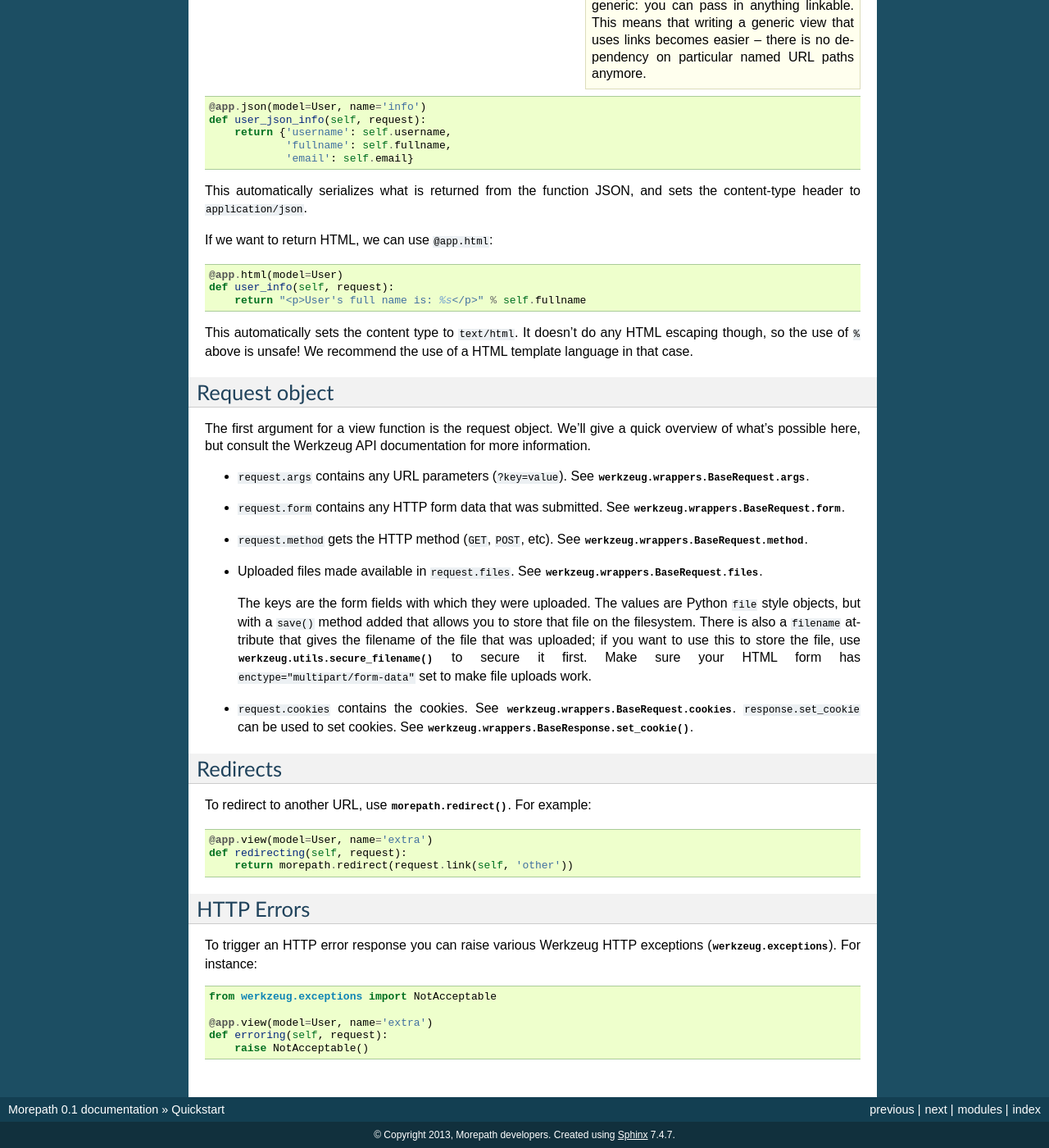
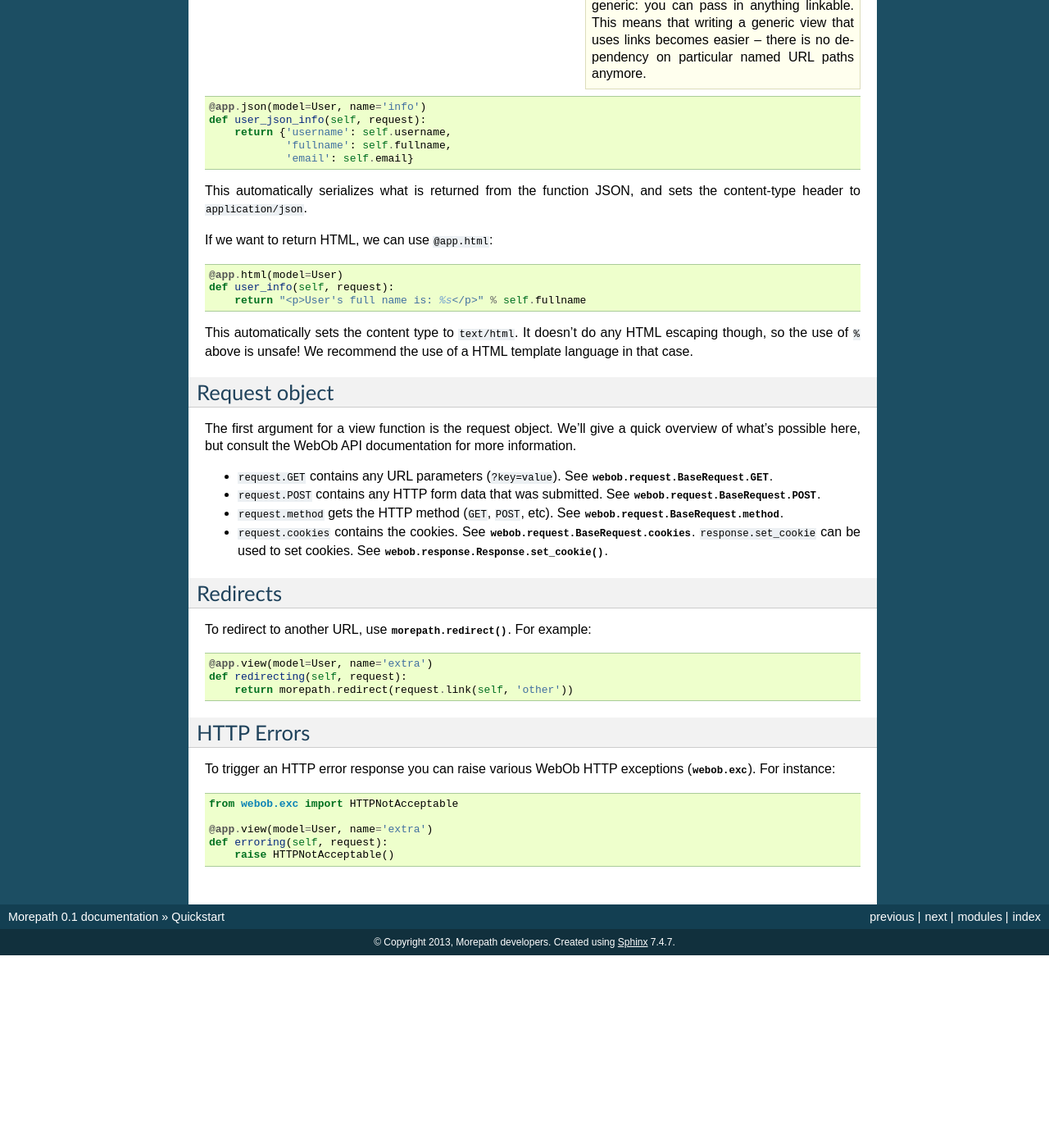
Before and after one commit to morepath/morepath, a Sphinx documentation site: the page built from doc/quickstart.rst, in a window 1280 px wide and 1400 px high, scrolled down 5353 px. Shown: the whole window at 82% size. Built offline with Sphinx 7.4.7, drawn with Linux system fonts in a browser that asks for light colours; after the commit the page ends 6518 px from its top, so only the background shows below that; some of the changed text lies outside the part shown.

Commit message:
Fix a bunch of intersphinx references.

```diff
--- a/doc/conf.py
+++ b/doc/conf.py
@@ -34,7 +34,7 @@ autodoc_member_order = 'groupwise'
 
 intersphinx_mapping = {
     'reg': ('http://reg.readthedocs.org/en/latest', None),
-    'werkzeug': ('http://werkzeug.pocoo.org/docs/', None)
+    'webob': ('http://docs.webob.org/en/latest', None),
     }
 
 # Add any paths that contain templates here, relative to this directory.
--- a/doc/quickstart.rst
+++ b/doc/quickstart.rst
@@ -276,9 +276,9 @@ The view is a function decorated by :meth:`morepath.AppBase.view` (or
 related decorators such as :meth:`morepath.AppBase.json` and
 :meth:`morepath.AppBase.html`) that gets two arguments: ``self``,
 which is the model that this view is working for, so in this case an
-instance of ``User``, and ``request` which is the current
-request. ``request`` is a :class:`morepath.Request` object (a subclass
-of :class:`werkzeug.wrappers.BaseRequest`).
+instance of ``User``, and ``request`` which is the current
+request. ``request`` is a :class:`morepath.request.Request` object (a
+subclass of :class:`webob.request.BaseRequest`).
 
 Now the URLs listed above such as ``/users/faassen`` will work.
 
@@ -369,33 +369,20 @@ Request object
 
 The first argument for a view function is the request object. We'll
 give a quick overview of what's possible here, but consult the
-Werkzeug API documentation for more information.
+WebOb API documentation for more information.
 
-* ``request.args`` contains any URL parameters (``?key=value``). See
-  :attr:`werkzeug.wrappers.BaseRequest.args`.
+* ``request.GET`` contains any URL parameters (``?key=value``). See
+  :attr:`webob.request.BaseRequest.GET`.
 
-* ``request.form`` contains any HTTP form data that was submitted. See
-  :attr:`werkzeug.wrappers.BaseRequest.form`.
+* ``request.POST`` contains any HTTP form data that was submitted. See
+  :attr:`webob.request.BaseRequest.POST`.
 
 * ``request.method`` gets the HTTP method (``GET``, ``POST``, etc). See
-  :attr:`werkzeug.wrappers.BaseRequest.method`.
-
-* Uploaded files made available in ``request.files``. See
-  :attr:`werkzeug.wrappers.BaseRequest.files`.
-
-  The keys are the form fields with which they were uploaded. The
-  values are Python ``file`` style objects, but with a ``save()``
-  method added that allows you to store that file on the
-  filesystem. There is also a ``filename`` attribute that gives the
-  filename of the file that was uploaded; if you want to use this to
-  store the file, use :func:`werkzeug.utils.secure_filename` to secure
-  it first. Make sure your HTML form has
-  ``enctype="multipart/form-data"`` set to make file uploads work.
+  :attr:`webob.request.BaseRequest.method`.
 
 * ``request.cookies`` contains the cookies. See
-  :attr:`werkzeug.wrappers.BaseRequest.cookies`. ``response.set_cookie``
-  can be used to set cookies. See
-  :meth:`werkzeug.wrappers.BaseResponse.set_cookie`.
+  :attr:`webob.request.BaseRequest.cookies`. ``response.set_cookie`` can be
+  used to set cookies. See :meth:`webob.response.Response.set_cookie`.
 
 Redirects
 ---------
@@ -409,11 +396,11 @@ To redirect to another URL, use :func:`morepath.redirect`. For example::
 HTTP Errors
 -----------
 
-To trigger an HTTP error response you can raise various Werkzeug HTTP
-exceptions (:mod:`werkzeug.exceptions`). For instance::
+To trigger an HTTP error response you can raise various WebOb HTTP
+exceptions (:mod:`webob.exc`). For instance::
 
-  from werkzeug.exceptions import NotAcceptable
+  from webob.exc import HTTPNotAcceptable
 
   @app.view(model=User, name='extra')
   def erroring(self, request):
-      raise NotAcceptable()
+      raise HTTPNotAcceptable()
```
Also changed, not shown: other parts of doc/quickstart.rst (+1 -1 lines), doc/history.rst (+15 -7 lines), doc/organizing_your_project.rst (+8 -4 lines), doc/rest.rst (+5 -5 lines), doc/views.rst (+6 -7 lines), 1 other file.
